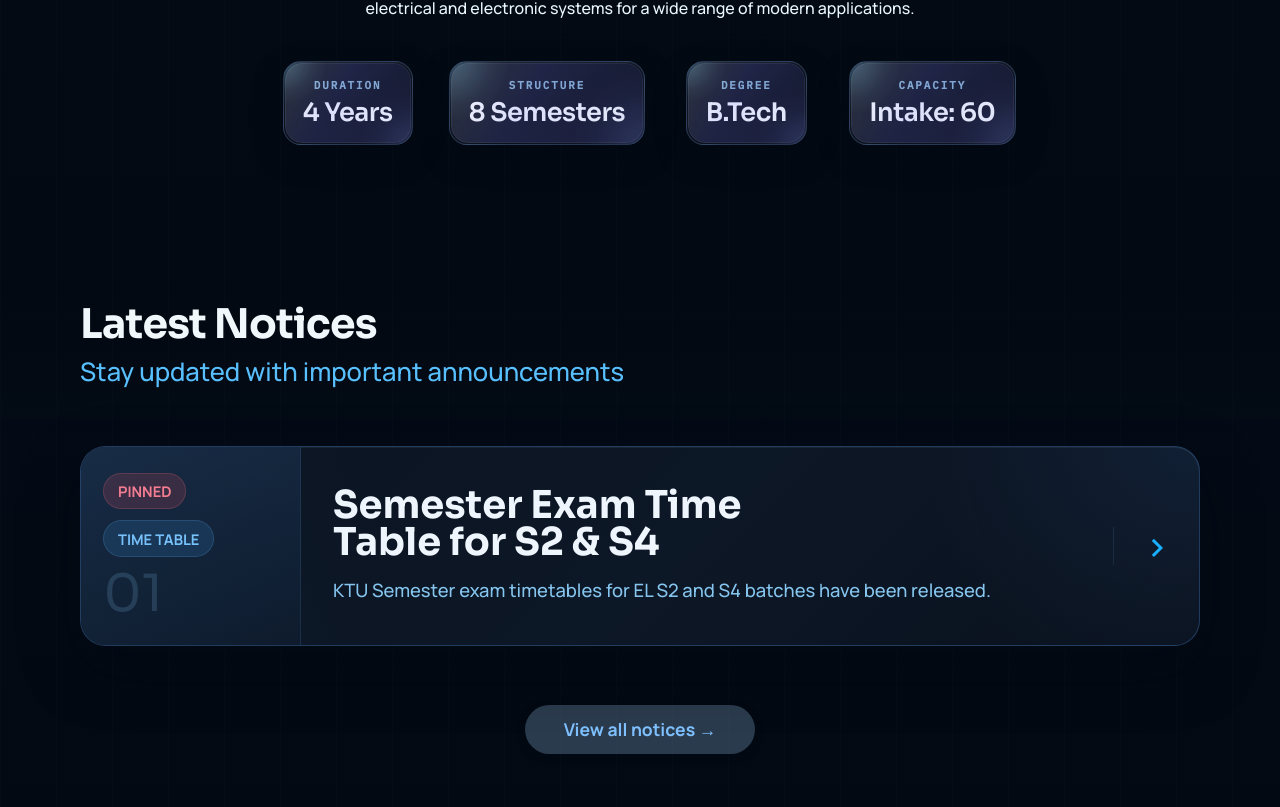
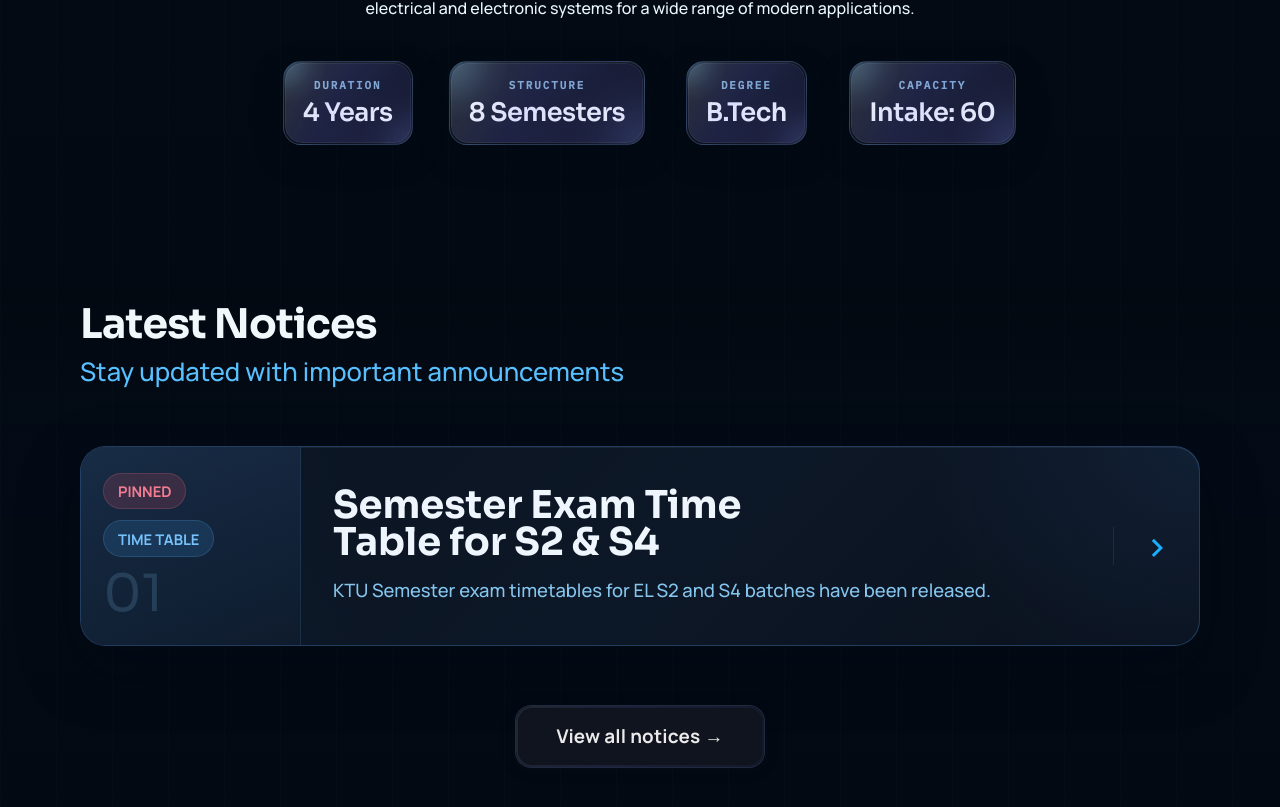
Before and after one commit to rohankishore/elweb, a React (Vite) app: page / in a window 1280 px wide. Shown: the part 3286-4093 px from the top of the page. Built offline with nearby package versions, Linux system fonts and the light colour scheme.

Commit message:
make notices page

```diff
--- a/src/App.jsx
+++ b/src/App.jsx
@@ -344,17 +344,16 @@ function App() {
                   <span className="notice-arrow" aria-hidden="true">›</span>
                 </div>
                 <div style={{ marginTop: '1.5rem', textAlign: 'center' }}>
-                  <a href="/notices" style={{
+                  <a href="/notices" className="shiny-badge" style={{
                     display: 'inline-block',
-                    background: '#2a3b4d',
-                    color: '#7fc0ff',
-                    borderRadius: '2em',
+                    borderRadius: '16px',
                     fontWeight: 700,
-                    fontSize: '1.1em',
-                    padding: '0.7em 2.2em',
+                    fontSize: '1.18rem',
+                    padding: '1.1rem 2.5rem',
                     textDecoration: 'none',
-                    boxShadow: '0 2px 12px 0 rgba(0,0,0,0.10)',
-                    transition: 'background 0.2s',
+                    margin: 0,
+                    boxShadow: '0 2px 16px 0 rgba(20,24,32,0.13)',
+                    verticalAlign: 'top',
                   }}>View all notices &rarr;</a>
                 </div>
               </section>
```
